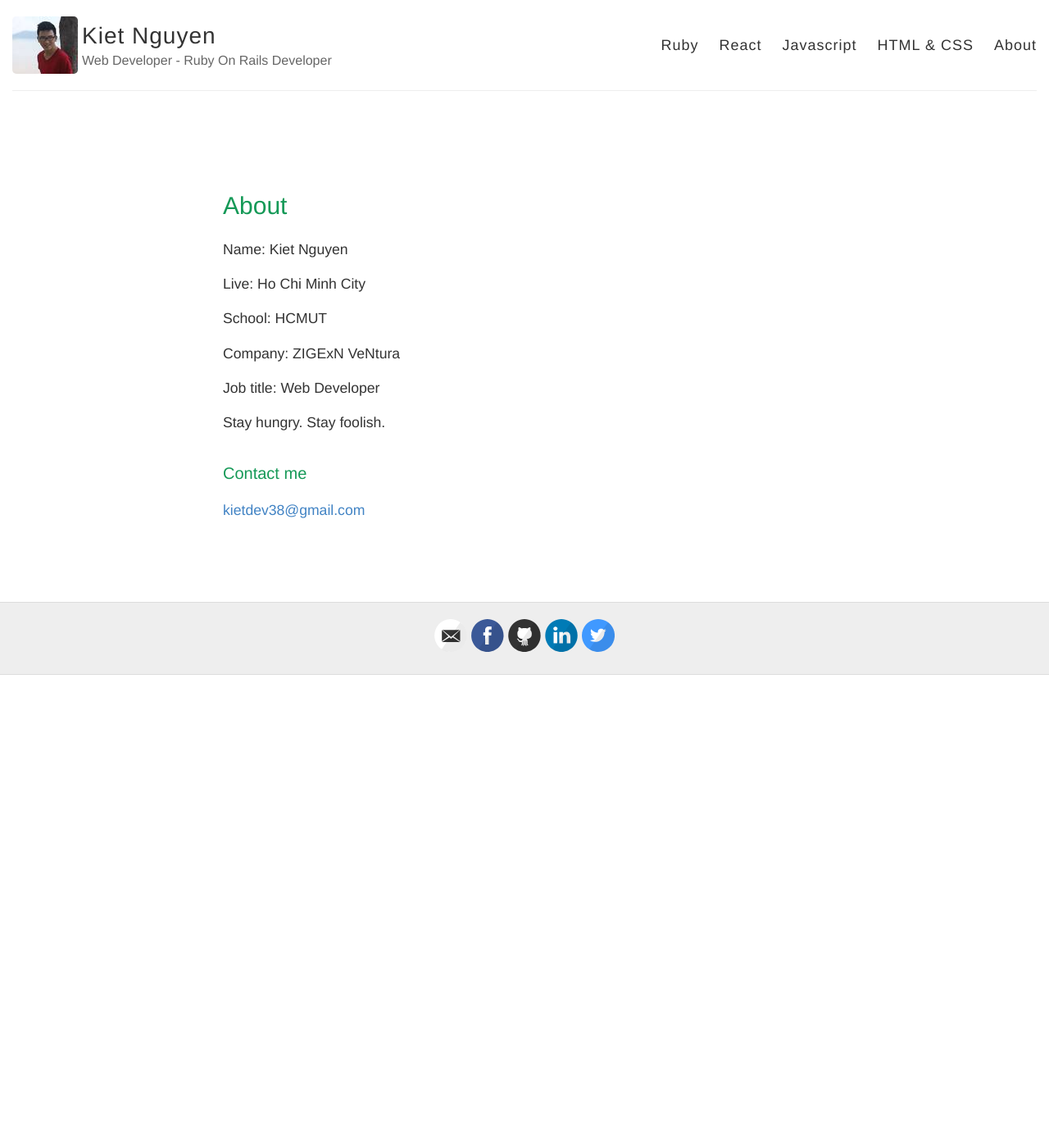
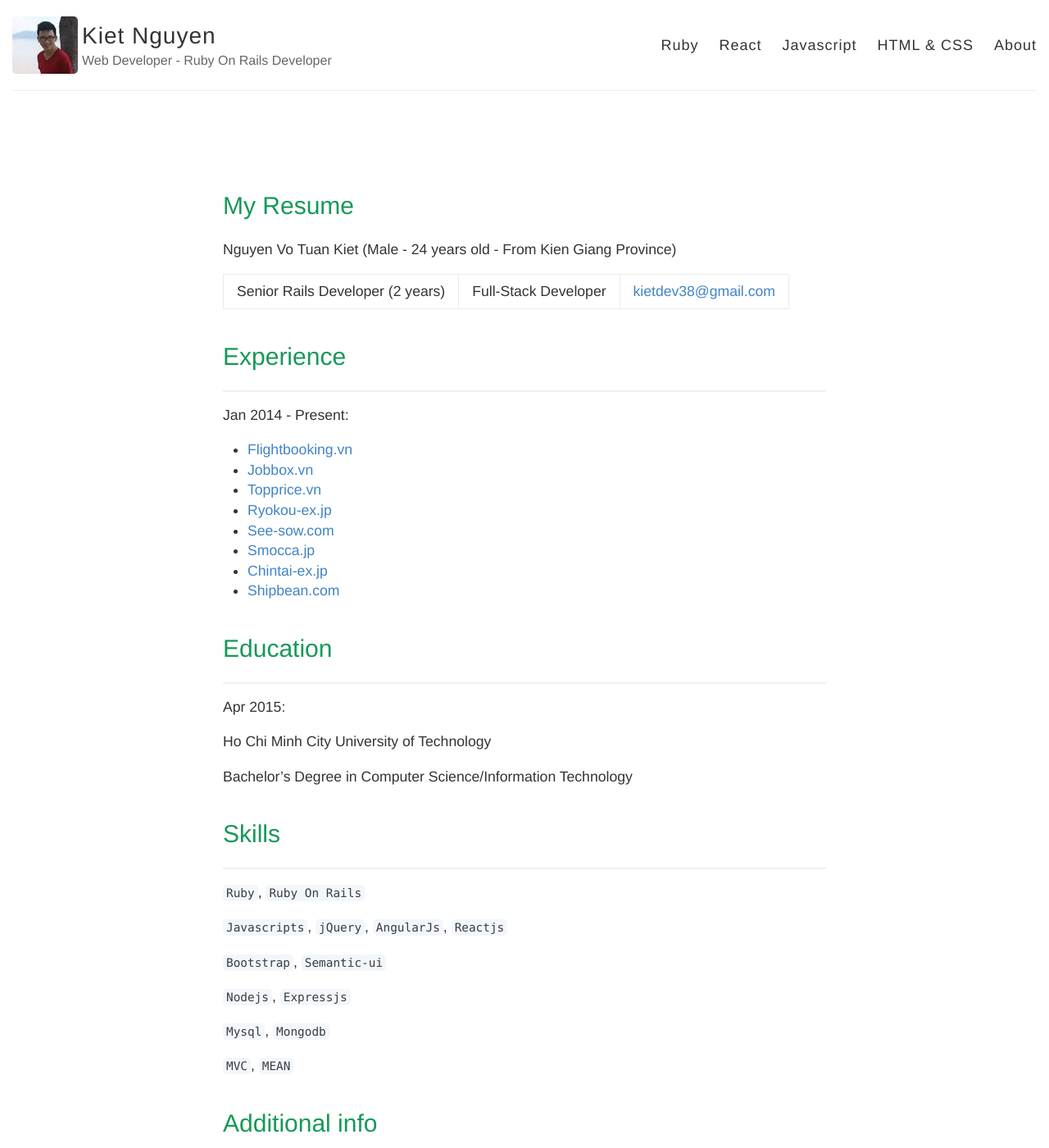
Before and after one commit to tuankiet/tuankiet.github.io, a Jekyll site: the page built from about.md, in a window 1280 px wide and 1400 px high. Shown: the whole window at 82% size. Built offline with Jekyll 4.4.1, drawn with Linux system fonts in a browser that asks for light colours; some of the changed text lies outside the part shown.

Commit message:
my resume

```diff
--- a/about.md
+++ b/about.md
@@ -1,21 +1,62 @@
 ---
 layout: page
-title: About
+title: My Resume
 permalink: /about/
 ---
 
-Name: Kiet Nguyen
+Nguyen Vo Tuan Kiet (Male - 24 years old - From Kien Giang Province)
 
-Live: Ho Chi Minh City
+Senior Rails Developer (2 years) | Full-Stack Developer | [kietdev38@gmail.com](mailto:kietdev38@gmail.com)
 
-School: HCMUT
+# Experience
 
-Company: ZIGExN VeNtura
+---
 
-Job title: Web Developer
+Jan 2014 - Present:
 
-Stay hungry. Stay foolish.
+- [Flightbooking.vn](http://flightbooking.vn)
+- [Jobbox.vn](http://jobbox.vn)
+- [Topprice.vn](http://topprice.vn)
+- [Ryokou-ex.jp](http://ryokou-ex.jp)
+- [See-sow.com](http://see-sow.com)
+- [Smocca.jp](http://smocca.jp)
+- [Chintai-ex.jp](http://Chintai-ex.jp)
+- [Shipbean.com](http://shipbean.com)
 
-### Contact me
+# Education
 
-[kietdev38@gmail.com](mailto:kietdev38@gmail.com)
+---
+
+Apr 2015:
+
+Ho Chi Minh City University of Technology
+
+Bachelor's Degree in Computer Science/Information Technology
+
+# Skills
+
+---
+
+`Ruby`, `Ruby On Rails`
+
+`Javascripts`, `jQuery`, `AngularJs`, `Reactjs`
+
+`Bootstrap`, `Semantic-ui`
+
+`Nodejs`, `Expressjs`
+
+`Mysql`, `Mongodb`
+
+`MVC`, `MEAN`
+
+# Additional info
+
+---
+
+Can work: Back-end, Server deployment, Front-end.
+
+Expected salary: 800USD
+
+Preferred work location: Ho Chi Minh City
+
+Preferred about job description: Full-stack web development, start-up projects.
```
